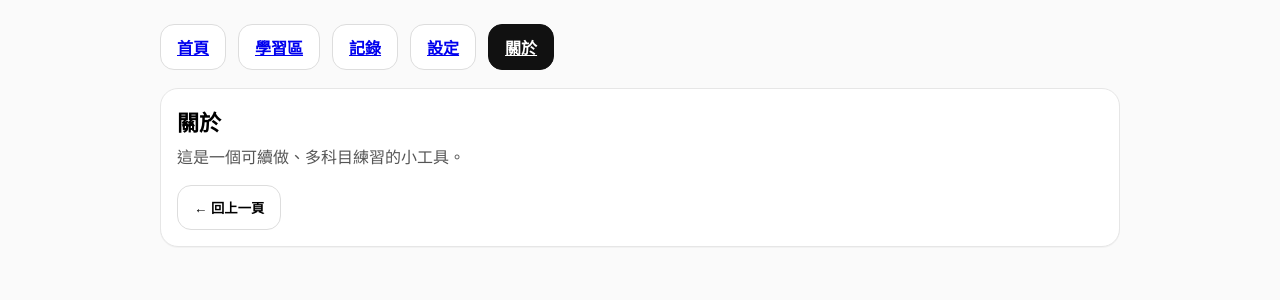
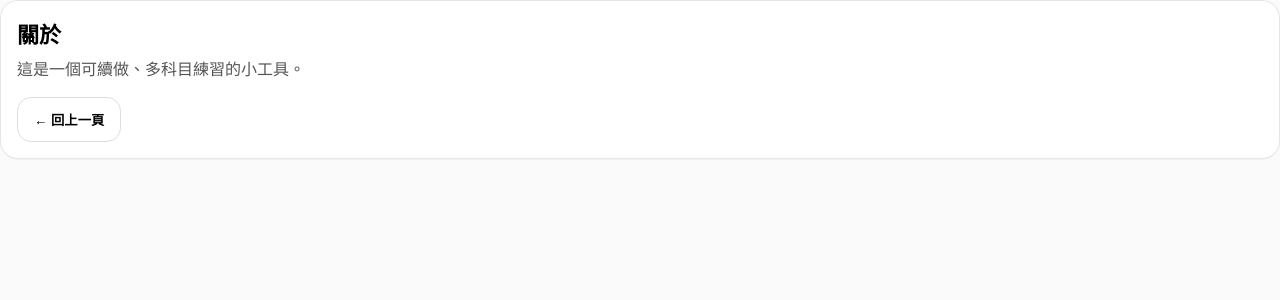
Before and after one commit to boos88978857-svg/learning-machine-new, a Next.js app: page /about in a window 1280 px wide. Shown: the top 300 px of the page. Built offline with nearby package versions, Linux system fonts and the light colour scheme.

Commit message:
更新 layout.tsx

```diff
--- a/app/layout.tsx
+++ b/app/layout.tsx
@@ -1,20 +1,26 @@
 import type { Metadata } from "next";
-import Nav from "./nav";
-import { ui } from "./ui";
 
 export const metadata: Metadata = {
   title: "Learning Machine",
-  description: "Practice app"
+  description: "AI 智能學習機"
 };
 
-export default function RootLayout({ children }: { children: React.ReactNode }) {
+export default function RootLayout({
+  children
+}: {
+  children: React.ReactNode;
+}) {
   return (
     <html lang="zh-Hant">
-      <body style={ui.page}>
-        <div style={ui.wrap}>
-          <Nav />
-          {children}
-        </div>
+      <body
+        style={{
+          margin: 0,
+          fontFamily:
+            "-apple-system, BlinkMacSystemFont, 'Segoe UI', Roboto, 'Noto Sans TC', sans-serif",
+          background: "#fafafa"
+        }}
+      >
+        {children}
       </body>
     </html>
   );
```
